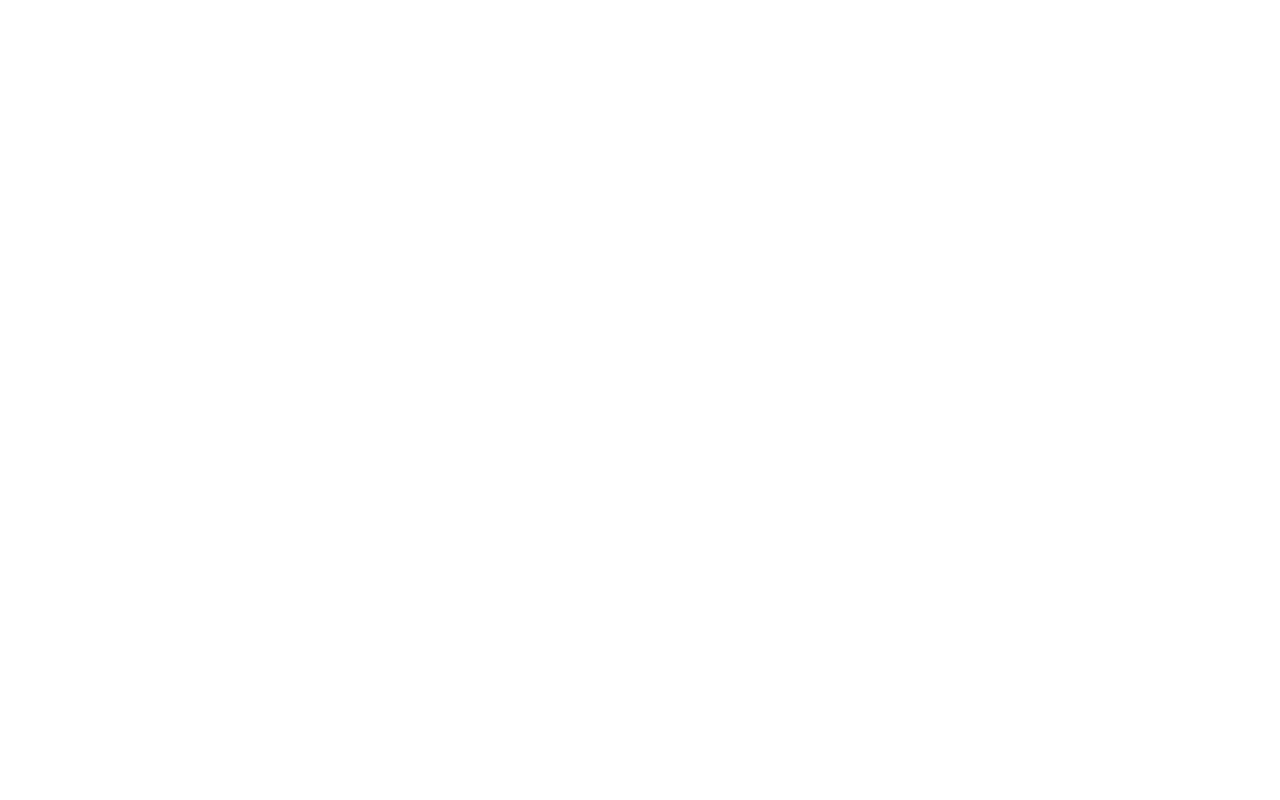
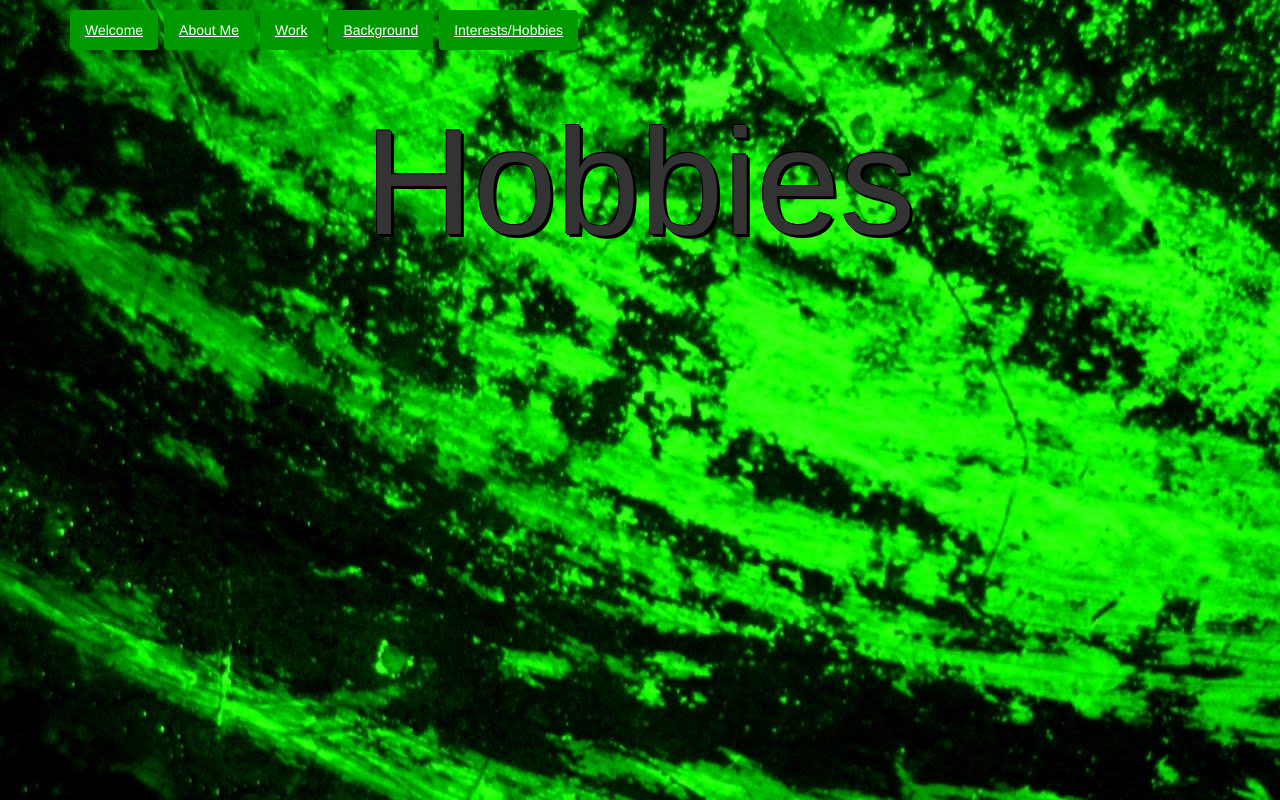
Before and after one commit to Lilkgb/Portfolio, a plain HTML site: page interests.html in a window 1280 px wide. Drawn offline with Linux system fonts and the light colour scheme.

Commit message:
started interests.html added basic html & background

```diff
--- a/css/styles.css
+++ b/css/styles.css
@@ -130,4 +130,13 @@ a:hover {
   width: 200px;
   height: 200px;
 }
-#background
+
+#interests {
+  background-image: url("../img/bkgr4.jpg");
+}
+#interests h1 {
+  font-size: 150px;
+  font-family: fantasy;
+  margin-top: 50px;
+  text-shadow: 3px 3px 0 black, -1px -1px 0 black, 1px 1px 0 black, -1px -1px 0 black, 1px 1px 0 black;
+}
--- a/interests.html
+++ b/interests.html
@@ -0,0 +1,21 @@
+<!DOCTYPE html>
+<html lang="en" dir="ltr">
+  <head>
+    <meta charset="utf-8">
+    <title>Interests</title>
+    <link rel="stylesheet" href="css/bootstrap.css" type="text/css">
+    <link rel="stylesheet" href="css/styles.css" type="text/css">
+  </head>
+  <body id="interests">
+    <div class="container">
+      <ul class="nav nav-pills">
+        <li role="presentation" class="active"><a href="index.html">Welcome</a></li>
+        <li role="presentation" class="active"><a href="about-me.html">About Me</a></li>
+        <li role="presentation" class="active"><a href="work.html">Work</a></li>
+        <li role="presentation" class="active"><a href="background.html">Background</a></li>
+        <li role="presentation" class="active"><a href="interests.html">Interests/Hobbies</a></li>
+      </ul>
+      <h1><center>Hobbies<Center></h1>
+    </div>
+  </body>
+</html>
```
Also changed, not shown: about-me.html (+1 -1 lines), background.html (+1 -1 lines), index.html (+1 -1 lines), work.html (+1 -1 lines).
